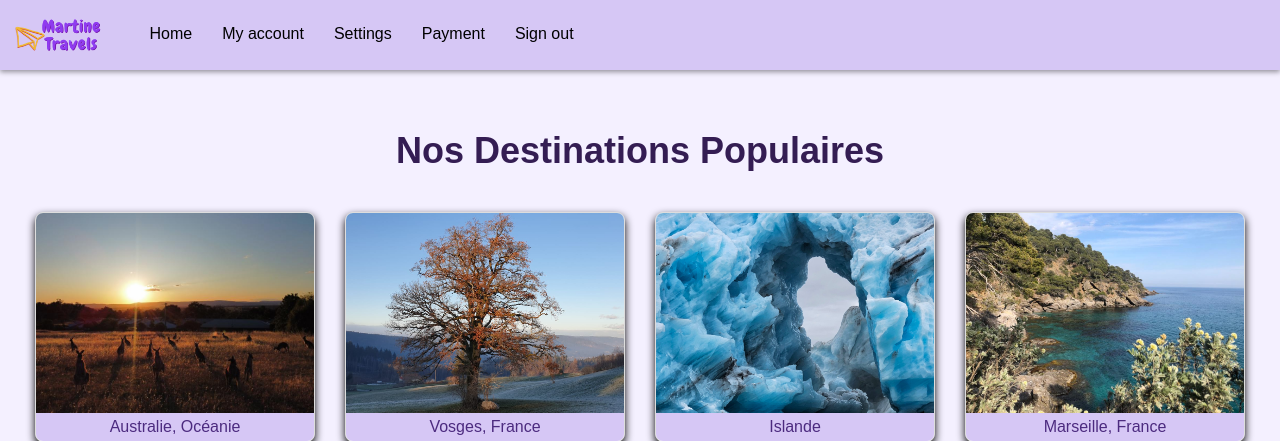
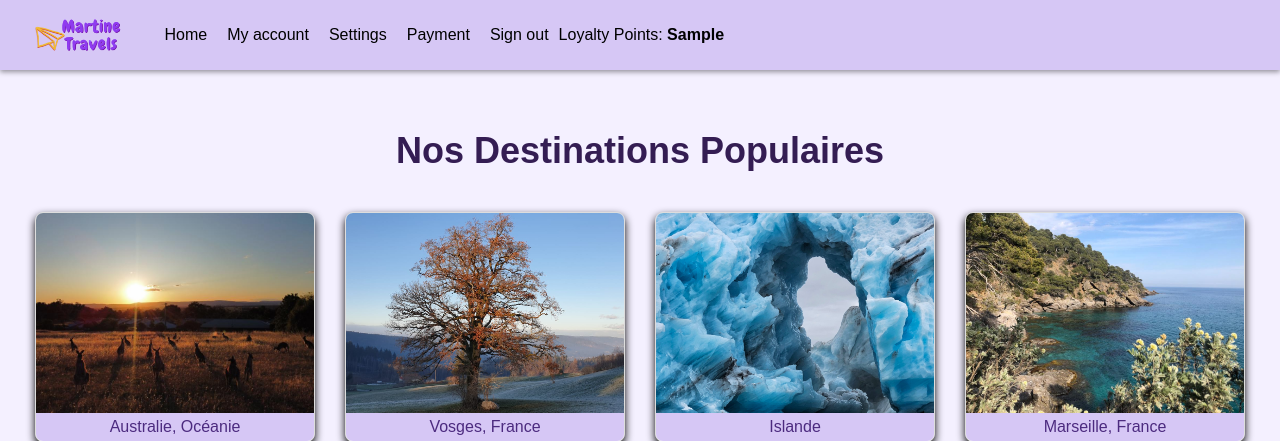
Before and after one commit to TheRefraction/Martine-travels, a PHP site: page /index.php in a window 1280 px wide. Shown: the top 441 px of the page. Run offline with PHP 8.4, Linux system fonts and the light colour scheme; the visitor is signed in with stand-in values (Sample User, id 1); tables that the repository leaves empty or names only in its code hold one stand-in row (values such as "Sample post").

Commit message:
ca avance

```diff
--- a/site/account.php
+++ b/site/account.php
@@ -47,7 +47,6 @@
                 <?php
 
 
-                //Acquisition of data from previous packages
                 $req = $bdd->prepare("SELECT Pa.Duration, Ac.Name, Pa.Price  FROM Reservation Re INNER JOIN Package Pa ON Re.Package_ID = Pa.ID INNER JOIN Address Ad ON Ad.ID = Pa.Address_ID INNER JOIN Address_Country Ac ON Ad.Country_ID = Ac.ID WHERE Re.Status = 3 AND Re.Client_ID=$userID;");
                 $req->execute();
 
--- a/site/css/style.css
+++ b/site/css/style.css
@@ -53,21 +53,30 @@ header {
     width: 100%;
     background: #d6c7f5;
     box-shadow: 0 2px 5px rgba(0, 0, 0, 0.4);
+    display: flex;
     align-items: center;
-    justify-content: center;
+    justify-content: left;
+    padding: 0 20px;
+    z-index: 1000;
+}
+
+.nav-links {
+    display: flex;
+    align-items: center;
+    gap: 20px;
 }
 
 header a {
     text-decoration: none;
     color: black;
-    margin: 0 15px;
+    margin: 0;
+    padding: 5px 10px;
+    font-size: 16px;
 }
 
 header a:hover {
     background: #e6def7;
     border-radius: 5px;
-    padding-top: 5px;
-    padding-bottom: 5px;
 }
 
 .logo {
@@ -75,6 +84,7 @@ header a:hover {
     margin-right: 10px;
     vertical-align: middle;
 }
+
 .logo2 {
     height: 70px;
     margin-right: 10px;
--- a/site/header.php
+++ b/site/header.php
@@ -1,5 +1,6 @@
 <header>
     <?php
+        include_once('connection.php');
         if(session_status() === PHP_SESSION_NONE) session_start();
 
         echo "<img src=\"img/Logo_Martine.png\" alt=\"Martine travels logo\" class=\"logo\">";
@@ -8,10 +9,34 @@
         if (!isset($_SESSION['email'])) {
             echo "<a href=signin.php>Sign in</a>";
         } else {
+
             echo "<a href=account.php>My account</a>";
             echo "<a href=settings.php>Settings</a>";
             echo "<a href=payment.php>Payment</a>";
             echo "<a href=signout.php>Sign out</a>";
+
+            $pdo = get_dbhandle();
+            if ($pdo) {
+                try {
+                    $stmt = $pdo->prepare("SELECT Loyalty_Points FROM User WHERE email = :email");
+                    $stmt->bindParam(':email', $_SESSION['email']);
+                    $stmt->execute();
+
+                    $result = $stmt->fetch(PDO::FETCH_ASSOC);
+
+                    if ($result) {
+                        $loyaltyPoints = $result['Loyalty_Points'];
+                        echo "<p>Loyalty Points: <strong>$loyaltyPoints</strong></p>";
+                    } else {
+                        echo "<p>Loyalty Points: <strong>0</strong></p>";
+                    }
+                } catch (PDOException $e) {
+                    echo "<p>Error fetching loyalty points.</p>";
+                }
+            } else {
+                echo "<p>Error connecting to the database.</p>";
+            }
+
         }
     ?>
 </header>
```
